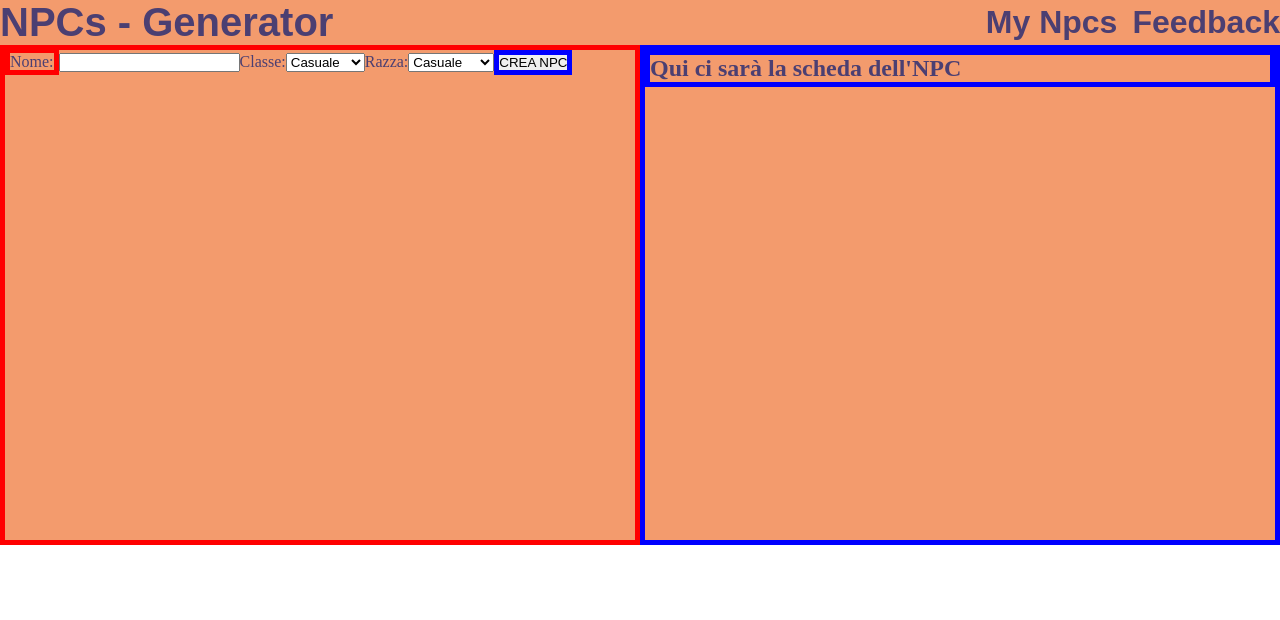
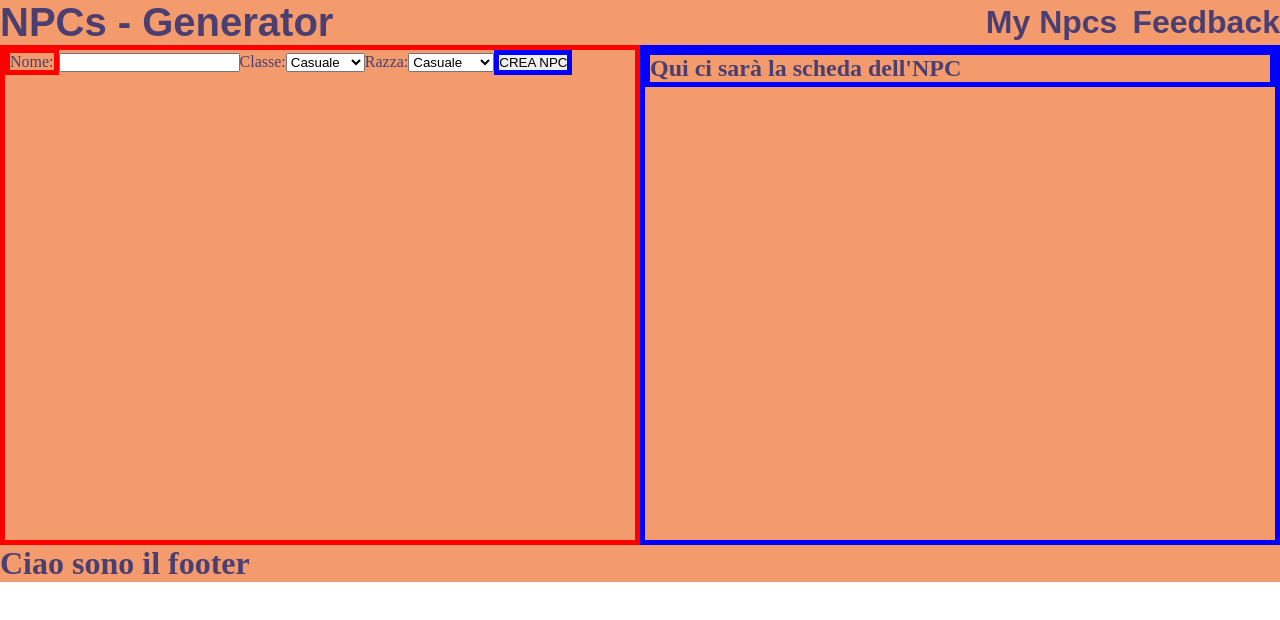
Before and after one commit to AndreaMargutti/npcs-generator, a Vue app: page / in a window 1280 px wide. Shown: the top 620 px of the page. Built offline with nearby package versions, Linux system fonts and the light colour scheme; a web font is replaced by a local one.

Commit message:
add footer

```diff
--- a/src/App.vue
+++ b/src/App.vue
@@ -1,6 +1,7 @@
 <script>
 import AppHeader from './components/header/AppHeader.vue';
 import AppMain from './components/main/AppMain.vue';
+import AppFooter from './components/footer/AppFooter.vue';
 
 export default {
   data() {
@@ -12,6 +13,7 @@ export default {
   components: {
     AppHeader,
     AppMain,
+    AppFooter,
   }
 }
 </script>
@@ -20,6 +22,7 @@ export default {
   <div class="container">
     <AppHeader />
     <AppMain />
+    <AppFooter />
   </div>
 </template>
 
--- /dev/null
+++ b/src/components/footer/AppFooter.vue
@@ -0,0 +1,17 @@
+<script>
+export default {
+  data() {
+    return {
+
+    }
+  }
+}
+</script>
+
+<template>
+    <h1>Ciao sono il footer</h1>
+</template>
+
+<style scoped lang="scss">
+
+</style>
```
